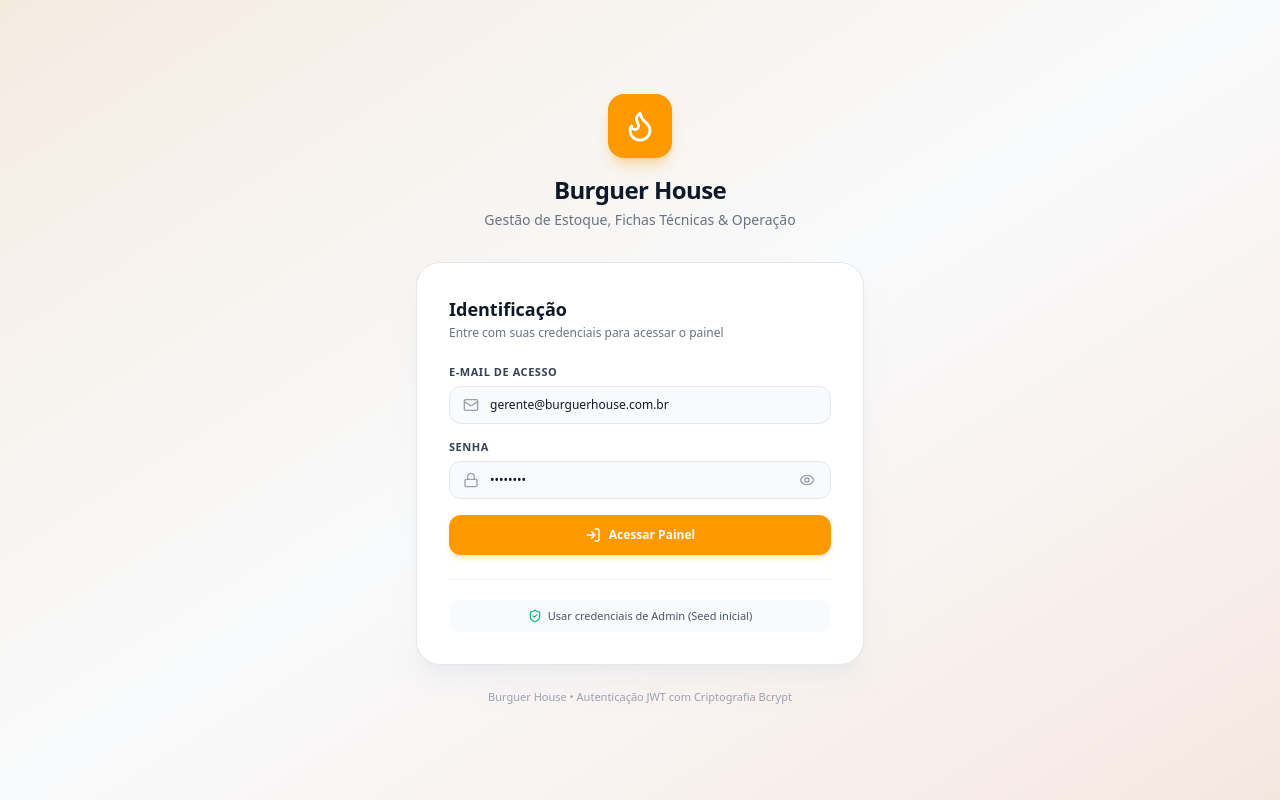
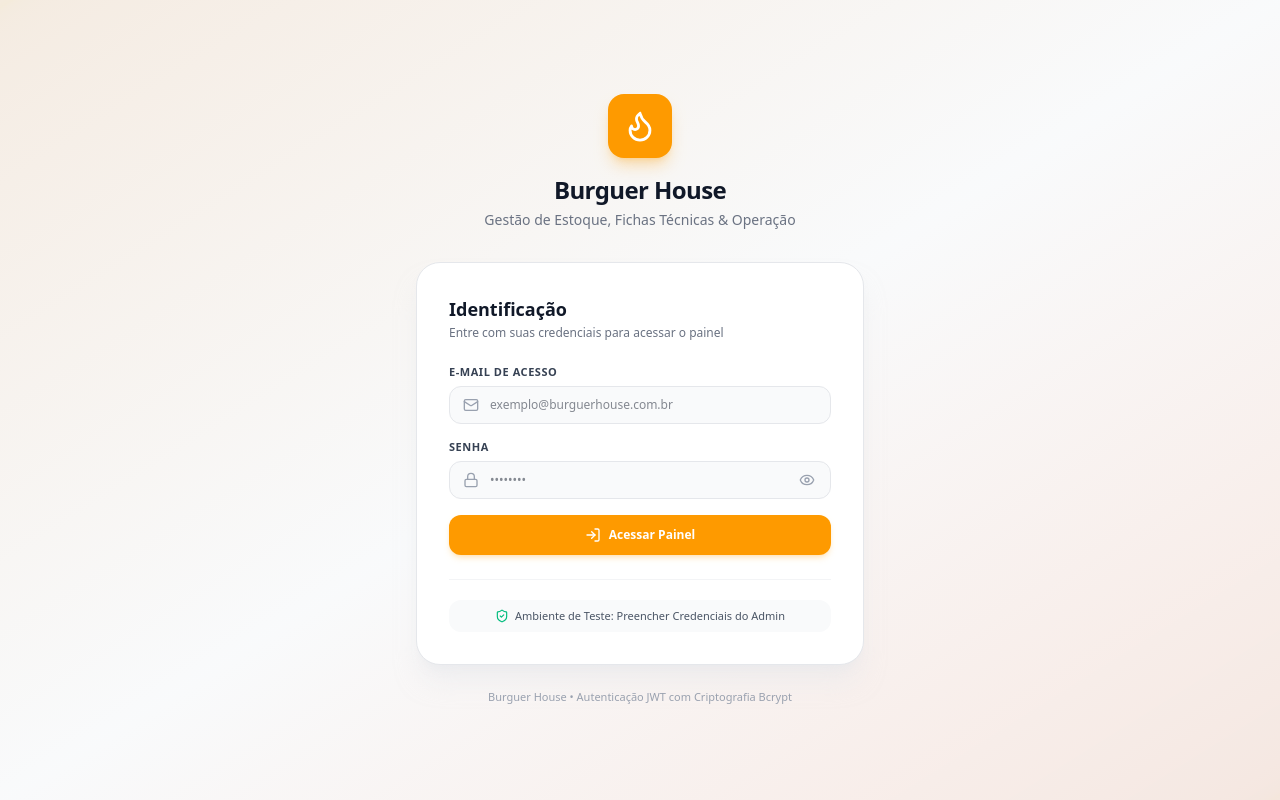
Before and after one commit to luxuz24/burguer_house, a React (Vite) app in the folder frontend/: page / in a window 1280 px wide. Built offline with nearby package versions, Linux system fonts and the light colour scheme.

Commit message:
fix(frontend): restringe atalho de credenciais apenas para ambiente dev e limpa inputs

```diff
--- a/frontend/src/pages/Login.tsx
+++ b/frontend/src/pages/Login.tsx
@@ -5,8 +5,8 @@ import axios from 'axios';
 
 export default function Login() {
   const { login } = useAuth();
-  const [email, setEmail] = useState('gerente@burguerhouse.com.br');
-  const [senha, setSenha] = useState('admin123');
+  const [email, setEmail] = useState('');
+  const [senha, setSenha] = useState('');
   const [mostrarSenha, setMostrarSenha] = useState(false);
   const [carregando, setCarregando] = useState(false);
   const [erro, setErro] = useState<string | null>(null);
@@ -133,17 +133,19 @@ export default function Login() {
             </button>
           </form>
 
-          {/* Atalho de Credencial Rápida */}
+          {/* Atalho de Credencial Rápida: Renderiza EXCLUSIVAMENTE em ambiente de desenvolvimento / testes locais */}
+          {import.meta.env.DEV && (
             <div className="mt-6 pt-5 border-t border-gray-100 dark:border-gray-800">
               <button
                 type="button"
                 onClick={preencherCredenciaisPadrao}
-              className="w-full py-2 px-3 rounded-xl bg-gray-50 dark:bg-gray-800/60 hover:bg-gray-100 dark:hover:bg-gray-800 text-[11px] font-medium text-gray-600 dark:text-gray-400 flex items-center justify-center gap-1.5 transition-colors"
+                className="w-full py-2 px-3 rounded-xl bg-gray-50 dark:bg-gray-800/60 hover:bg-gray-100 dark:hover:bg-gray-800 text-[11px] font-medium text-gray-600 dark:text-gray-400 flex items-center justify-center gap-1.5 transition-colors cursor-pointer"
               >
                 <ShieldCheck size={14} className="text-emerald-500" />
-              <span>Usar credenciais de Admin (Seed inicial)</span>
+                <span>Ambiente de Teste: Preencher Credenciais do Admin</span>
               </button>
             </div>
+          )}
         </div>
 
         {/* Footer */}
```
Lines whose indentation alone changed are shown as unchanged.
